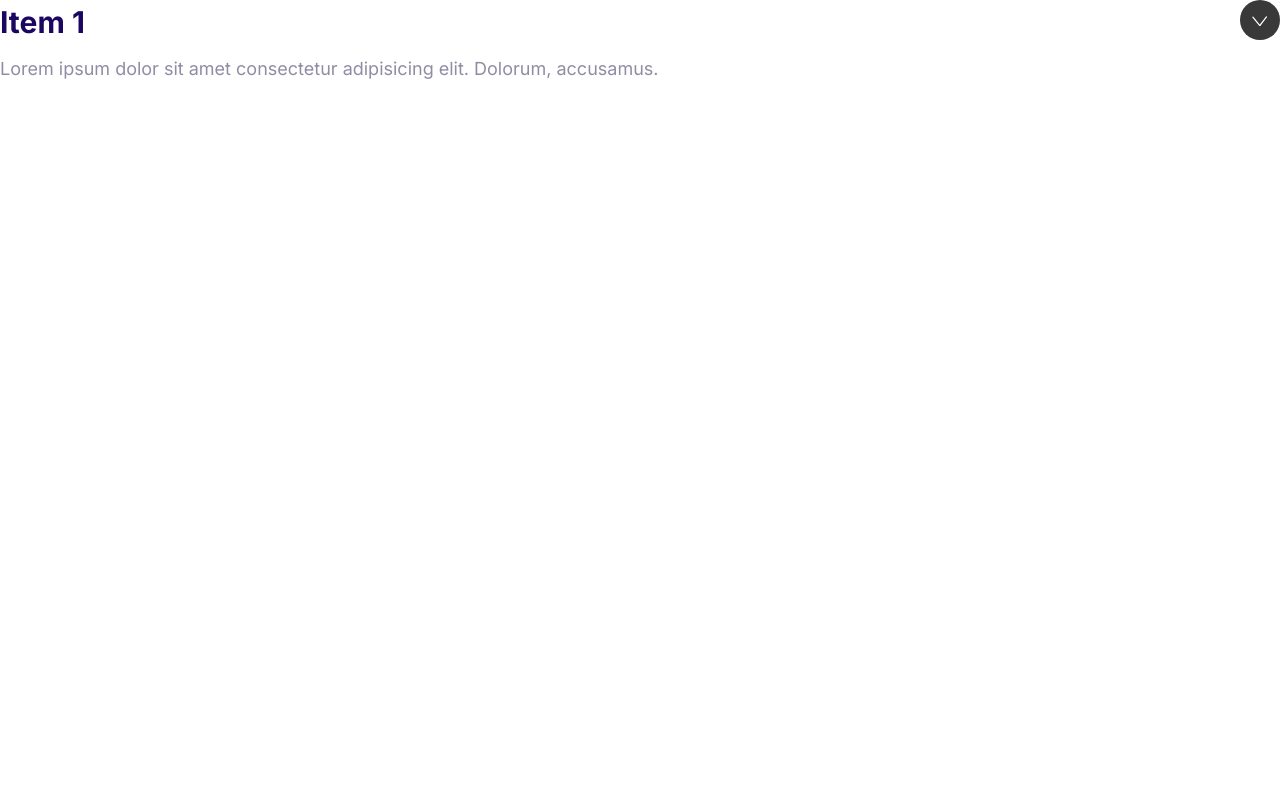
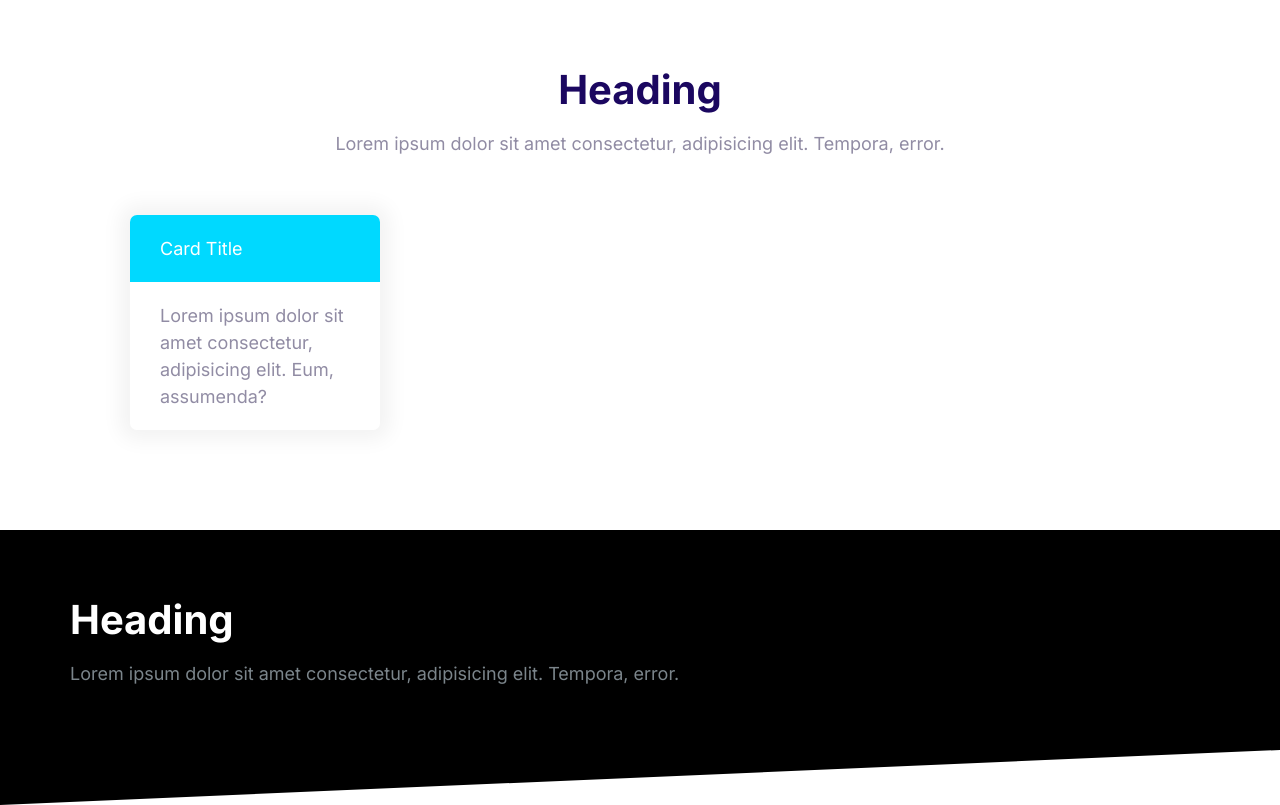
Before and after one commit to Raithryn/Raithryn-Moshify, a plain HTML site: page index.html in a window 1280 px wide. Drawn offline with Linux system fonts and the light colour scheme.

Commit message:
making the blocks

```diff
--- a/css/styles.css
+++ b/css/styles.css
@@ -570,3 +570,41 @@ a {
   max-height: 100vh;
   opacity: 1;
 }
+
+/* Blocks */
+.block {
+  --padding-vertical: 6rem;
+  padding: var(--padding-vertical) 2rem;
+}
+
+.block__header {
+ text-align: center;
+}
+
+.block__heading {
+  margin-top: 0;
+}
+
+.block--dark {
+  background: black;
+  color: #7b858b;
+}
+
+.block--dark .block__heading {
+  color: white;
+}
+
+.block--skewed-right {
+  padding-bottom: calc(var(--padding-vertical) + 4rem);
+  clip-path: polygon(0% 0%, 100% 0%, 100% 100%, 0% 80%);
+}
+
+.block--skewed-left {
+  padding-bottom: calc(var(--padding-vertical) + 4rem);
+  clip-path: polygon(0% 0%, 100% 0%, 100% 80%, 0% 100%);
+}
+
+.container {
+  max-width: 1140px;
+  margin: 0 auto;
+}
--- a/index.html
+++ b/index.html
@@ -13,18 +13,33 @@
     <link rel="stylesheet" href="css/styles.css" />
   </head>
   <body>
-    <div class="collapsible collapsible--expanded">
-      <header class="collapsible__header">
-        <h2 class="collapsible__heading">Item 1</h2>
-        <svg class="icon icon--white collapsible__chevron">
-          <use xlink:href="images/sprite.svg#chevron"></use>
-        </svg>
+    <section class="block container">
+      <header class="block__header">
+        <h2 class="block__heading">Heading</h2>
+        <p>
+          Lorem ipsum dolor sit amet consectetur, adipisicing elit. Tempora,
+          error.
+        </p>
       </header>
-      <div class="collapsible__content">
-        Lorem ipsum dolor sit amet consectetur adipisicing elit. Dolorum,
-        accusamus.
+      <div style="width: 30%; padding: 4rem">
+        <div class="card card--secondary">
+          <header class="card__header">Card Title</header>
+          <div class="card__body">
+            Lorem ipsum dolor sit amet consectetur, adipisicing elit. Eum,
+            assumenda?
+          </div>
+        </div>
       </div>
-    </div>
+    </section>
+    <section class="block block--dark block--skewed-left">
+      <div class="container">
+        <h2 class="block__heading">Heading</h2>
+        <p>
+          Lorem ipsum dolor sit amet consectetur, adipisicing elit. Tempora,
+          error.
+        </p>
+      </div>
+    </section>
     <script src="js/main.js"></script>
   </body>
 </html>
```
Also changed, not shown: components/blocks.html (added, +25 -0 lines).
